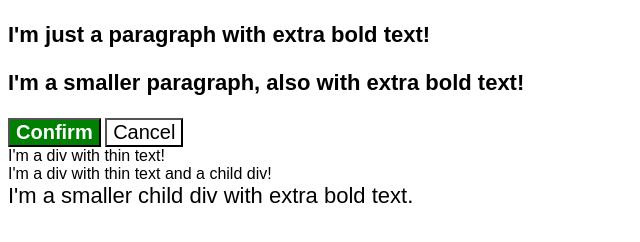
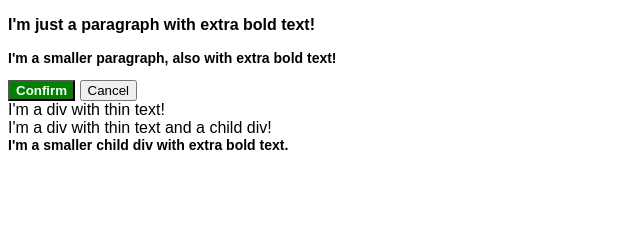
Before and after one commit to eddyarriaga00/-CSS-Practices-, a plain HTML site: page 6Cascade-Fix/index.html in a window 1280 px wide. Shown: the whole page, without its empty margins (0-640 px from the left). Drawn offline with Linux system fonts and the light colour scheme.

Commit message:
finally finished practice 6, got back from vacation.

```diff
--- a/6Cascade-Fix/styles.css
+++ b/6Cascade-Fix/styles.css
@@ -2,41 +2,23 @@ body {
     font-family: Arial, Helvetica, sans-serif;
   }
 
-  .para,
-  .small-para {
-    color: hsl(0, 0%, 0%);
-    font-weight:bolder;
+  .para {
+    font-weight: bolder;
   }
 
   .small-para {
     font-size: 14px;
-    font-weight: 800;
-  }
-
-  .para {
-    font-size: 22px;
+    font-weight:bolder;
   }
 
   #confirm-button {
-    background: green;
+    background-color: green;
     color: white;
     font-weight: bold;
   }
 
-  .button {
-    background-color: rgb(255, 255, 255);
+  .text .child {
     color: rgb(0, 0, 0);
-    font-size: 20px;
+    font-size: 14px;
+    font-weight: bolder;
   }
-
-  .child {
-    color: rgb(0, 0, 0);
-    font-weight: 800;
-    font-size: 14px;
-  }
-
-  div .text {
-    color: rgb(0, 0, 0);
-    font-size: 22px;
-    font-weight: 100;
-  }
```
